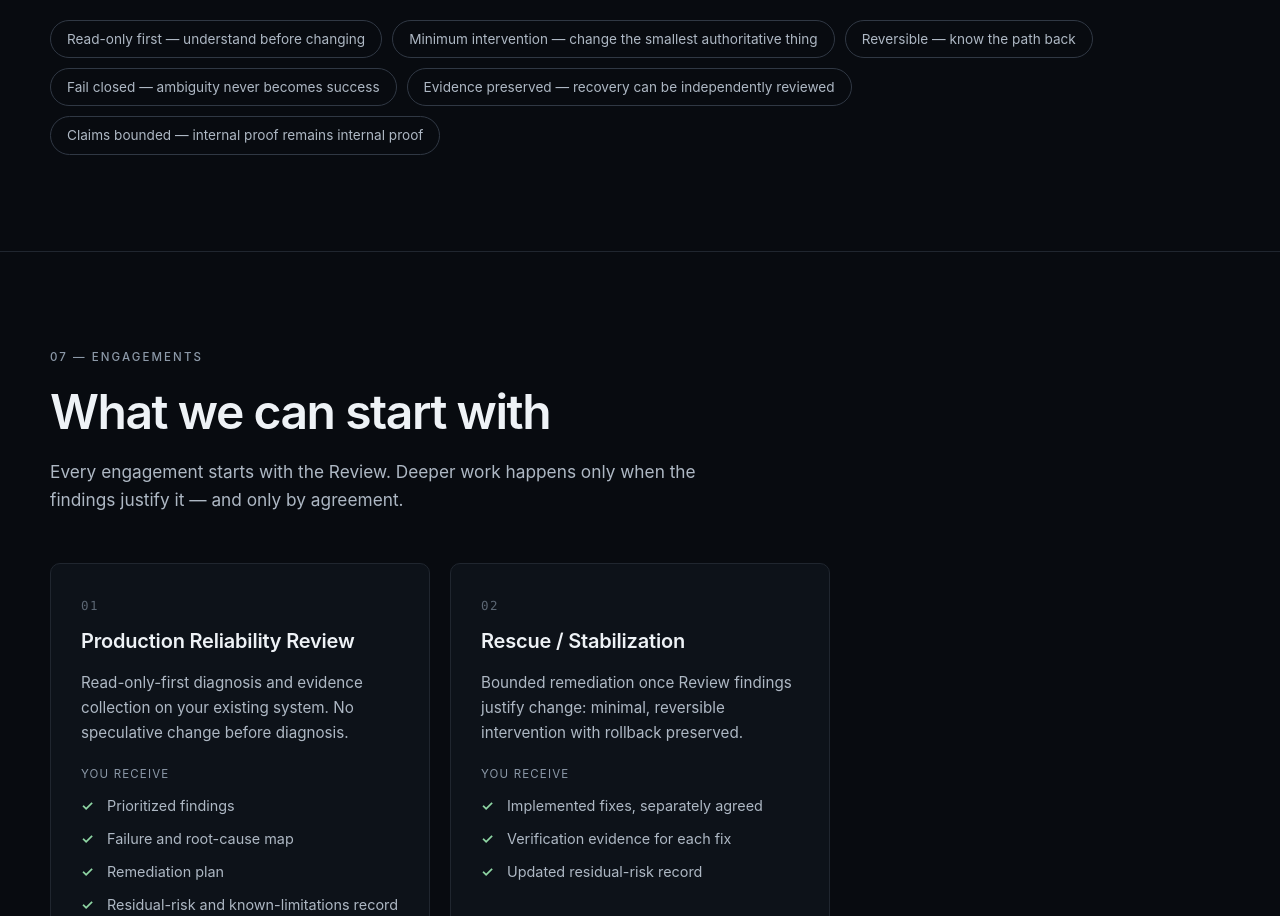
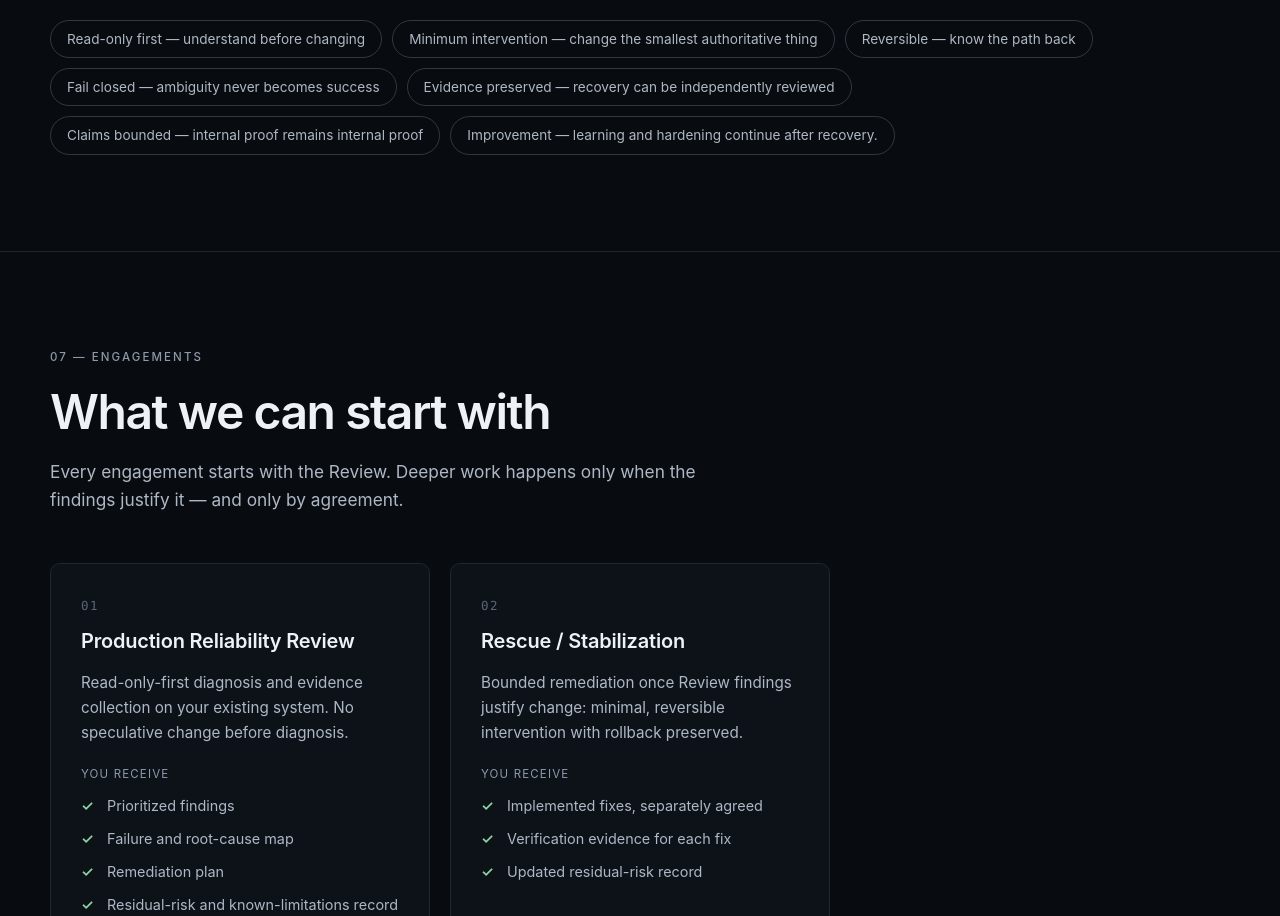
Before and after one commit to ZUHAYR-SYSTEMS/zuhayr-public-front-door, a React (Vite) app: page / in a window 1280 px wide. Shown: the part 6196-7112 px from the top of the page. Built offline with nearby package versions, Linux system fonts and the light colour scheme.

Commit message:
feat(public): G4.5 improvement connective note in trust strip

```diff
--- a/src/pages/Home.tsx
+++ b/src/pages/Home.tsx
@@ -263,7 +263,7 @@ export default function Home() {
           </div>
         </section>
 
-        <section id="trust" className="section" aria-labelledby="trust-title">
+<section id="trust" className="section" aria-labelledby="trust-title">
           <div className="container">
             <p className="eyebrow">06 — WHY IT'S SAFER</p>
             <h2 id="trust-title">A method that refuses to gamble</h2>
@@ -274,6 +274,7 @@ export default function Home() {
               <li>Fail closed — ambiguity never becomes success</li>
               <li>Evidence preserved — recovery can be independently reviewed</li>
               <li>Claims bounded — internal proof remains internal proof</li>
+              <li>Improvement — learning and hardening continue after recovery.</li>
             </ul>
           </div>
         </section>
```
